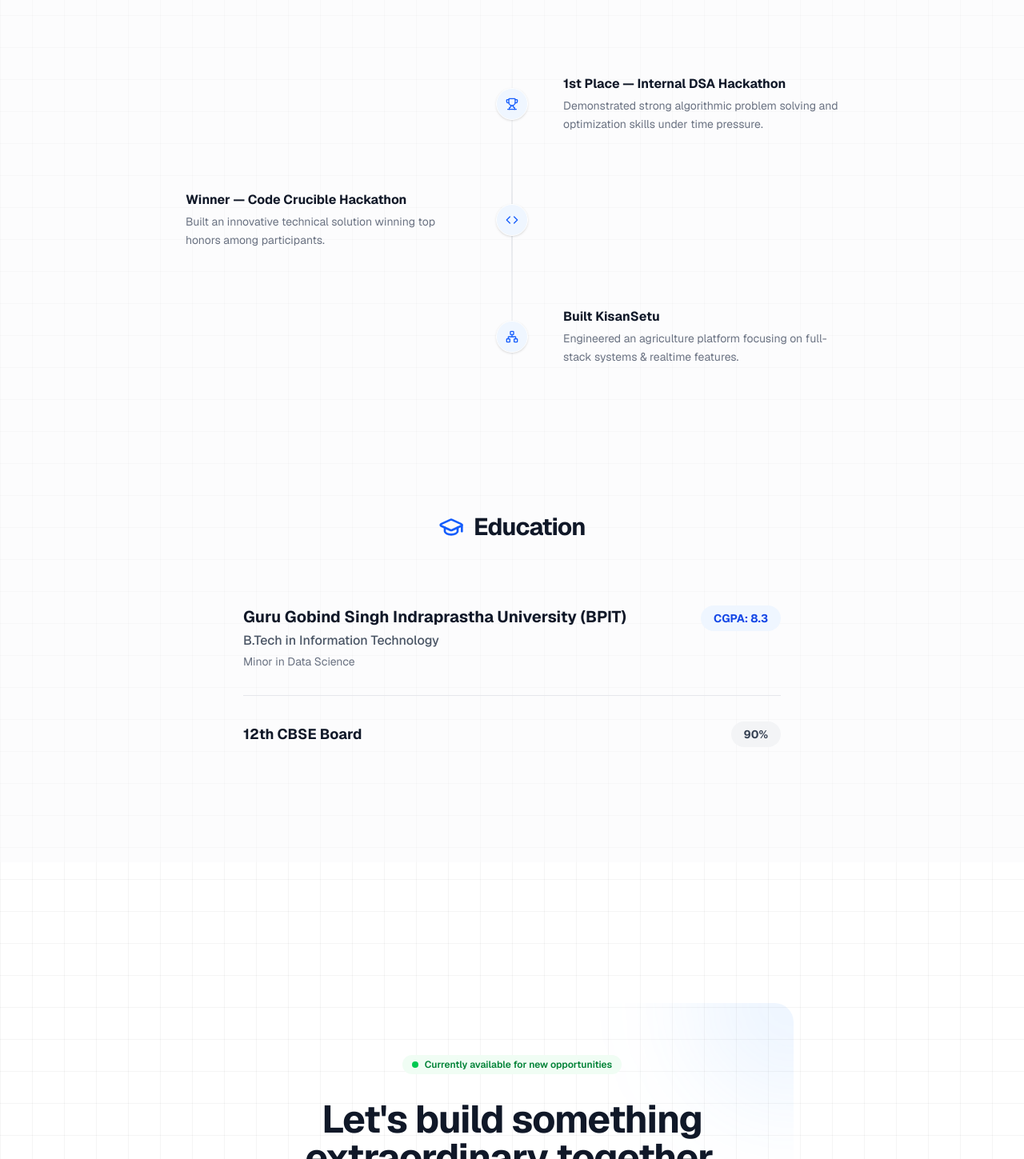
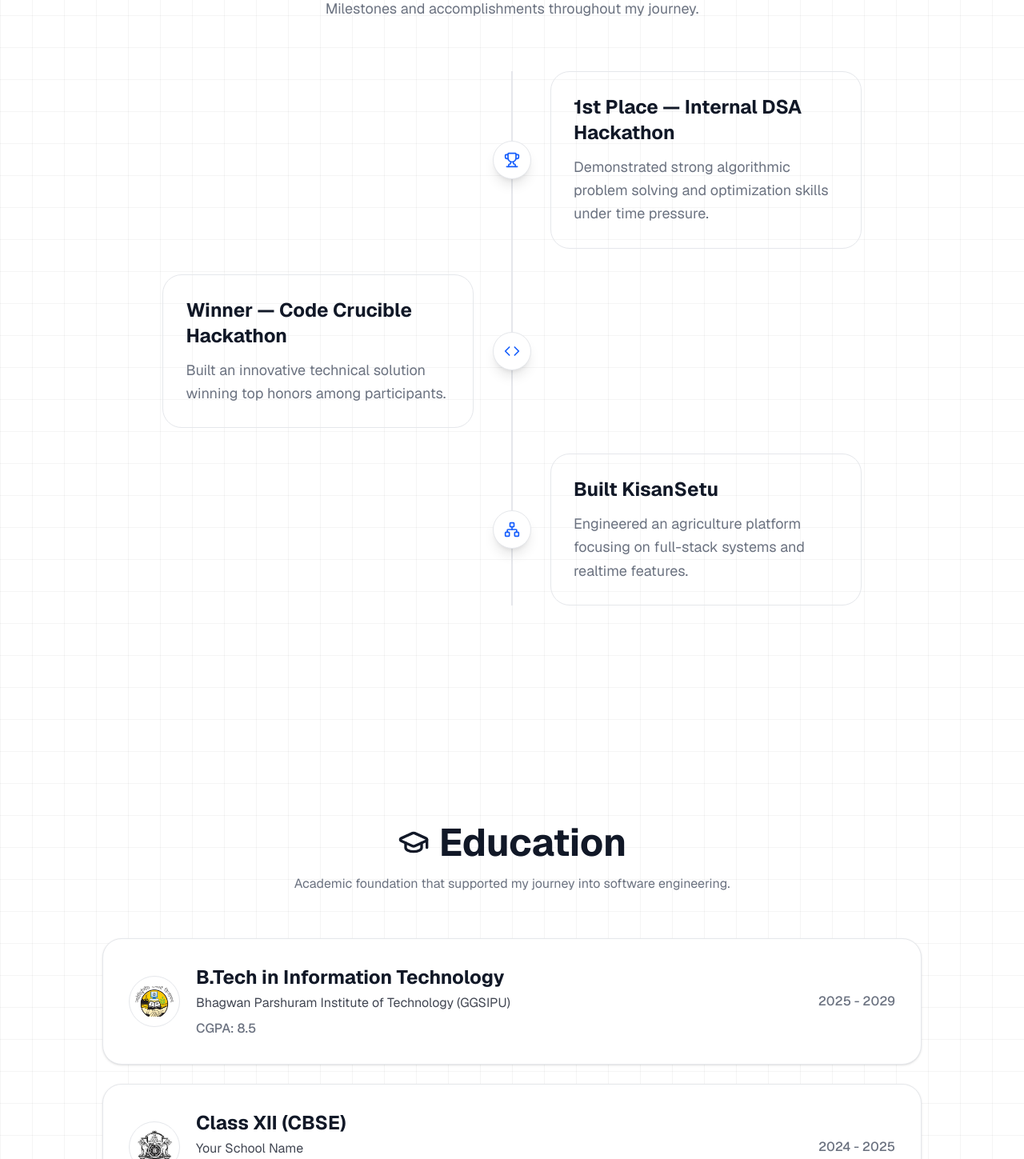
Before and after one commit to Hardik12244/Portfolio, a Next.js app: page / in a window 1280 px wide. Shown: the part 4461-5910 px from the top of the page at 80% size. Built offline with nearby package versions, Linux system fonts and the light colour scheme.

Commit message:
-education section updated

```diff
--- a/src/app/page.tsx
+++ b/src/app/page.tsx
@@ -16,11 +16,8 @@ export default function Home() {
         <TechStack />
         <Projects />
         <GithubGraph />
-
-        <div className="bg-gray-50/50 py-12">
           <Achievements />
           <Education />
-        </div>
         <Contact />
       </main>
     </>
--- a/src/components/sections/Achievements.tsx
+++ b/src/components/sections/Achievements.tsx
@@ -16,37 +16,58 @@ const achievements = [
   },
   {
     title: "Built KisanSetu",
-    desc: "Engineered an agriculture platform focusing on full-stack systems & realtime features.",
+    desc: "Engineered an agriculture platform focusing on full-stack systems and realtime features.",
     icon: Network,
   },
 ];
 
 export default function Achievements() {
   return (
-    <section className="py-24 px-4 max-w-4xl mx-auto">
+    <section className="py-24 px-4 max-w-5xl mx-auto">
       <div className="text-center mb-16">
-        <h2 className="text-3xl md:text-4xl font-bold tracking-tight text-gray-900">
+        <h2 className="text-4xl md:text-5xl font-bold tracking-tight text-[var(--foreground)]">
           Achievements
         </h2>
+
+        <p className="mt-4 text-lg text-[var(--muted)]">
+          Milestones and accomplishments throughout my journey.
+        </p>
       </div>
 
-      <div className="space-y-6 relative before:absolute before:inset-0 before:ml-5 before:-translate-x-px md:before:mx-auto md:before:translate-x-0 before:h-full before:w-0.5 before:bg-gradient-to-b before:from-transparent before:via-gray-200 before:to-transparent">
+      <div className="space-y-8 relative before:absolute before:inset-0 before:ml-5 before:-translate-x-px md:before:mx-auto md:before:translate-x-0 before:h-full before:w-[2px] before:bg-[var(--border)]">
         {achievements.map((item, index) => (
           <motion.div
             key={index}
-            initial={{ opacity: 0, y: 20 }}
+            initial={{ opacity: 0, y: 25 }}
             whileInView={{ opacity: 1, y: 0 }}
             viewport={{ once: true, margin: "-50px" }}
-            transition={{ duration: 0.5, delay: index * 0.1 }}
-            className="relative flex items-center justify-between md:justify-normal md:odd:flex-row-reverse group is-active"
+            transition={{ duration: 0.5, delay: index * 0.12 }}
+            className="relative flex items-center justify-between md:justify-normal md:odd:flex-row-reverse group"
           >
-            <div className="flex items-center justify-center w-10 h-10 rounded-full border border-white bg-blue-50 text-blue-600 shadow shrink-0 md:order-1 md:group-odd:-translate-x-1/2 md:group-even:translate-x-1/2 z-10">
-              <item.icon className="w-4 h-4" />
+            <div className="flex items-center justify-center w-12 h-12 rounded-full border border-[var(--border)] bg-[var(--background)] text-blue-600 shadow-lg shrink-0 md:order-1 md:group-odd:-translate-x-1/2 md:group-even:translate-x-1/2 z-10">
+              <item.icon className="w-5 h-5" />
             </div>
 
-            <div className="w-[calc(100%-4rem)] md:w-[calc(50%-2.5rem)] glass p-6 rounded-2xl hover:-translate-y-1 transition-transform">
-              <h3 className="font-bold text-gray-900 mb-1">{item.title}</h3>
-              <p className="text-sm text-gray-500 leading-relaxed">{item.desc}</p>
+            <div
+              className="
+                w-[calc(100%-4.5rem)]
+                md:w-[calc(50%-3rem)]
+                glass
+                p-7
+                rounded-3xl
+                border border-[var(--border)]
+                hover:-translate-y-1
+                hover:shadow-xl
+                transition-all
+              "
+            >
+              <h3 className="text-xl md:text-2xl font-bold text-[var(--foreground)] mb-3">
+                {item.title}
+              </h3>
+
+              <p className="text-base md:text-lg text-[var(--muted)] leading-relaxed">
+                {item.desc}
+              </p>
             </div>
           </motion.div>
         ))}
--- a/src/components/sections/Education.tsx
+++ b/src/components/sections/Education.tsx
@@ -2,45 +2,99 @@
 
 import { motion } from "framer-motion";
 import { GraduationCap } from "lucide-react";
+import Image from "next/image";
+
+const education = [
+  {
+    degree: "B.Tech in Information Technology",
+    institute: "Bhagwan Parshuram Institute of Technology (GGSIPU)",
+    score: "CGPA: 8.5",
+    period: "2025 - 2029",
+    logo: "/bpit.png",
+  },
+  {
+    degree: "Class XII (CBSE)",
+    institute: "Your School Name",
+    score: "90%",
+    period: "2024 - 2025",
+    logo: "/school.jpg",
+  },
+];
 
 export default function Education() {
   return (
-    <section className="py-16 px-4 max-w-3xl mx-auto">
-      <div className="text-center mb-12">
-        <h2 className="text-3xl font-bold tracking-tight text-gray-900 flex items-center justify-center gap-3">
-          <GraduationCap className="w-8 h-8 text-blue-600" /> Education
+    <section className="py-24 px-4">
+      <div className="max-w-5xl mx-auto">
+        <div className="text-center mb-14">
+          <h2 className="text-4xl md:text-5xl font-bold text-[var(--foreground)] flex items-center justify-center gap-3">
+            <GraduationCap className="w-10 h-10" />
+            Education
           </h2>
+
+          <p className="mt-4 text-[var(--muted)]">
+            Academic foundation that supported my journey into software
+            engineering.
+          </p>
         </div>
 
+        <div className="space-y-6">
+          {education.map((item, index) => (
             <motion.div
-        initial={{ opacity: 0, y: 20 }}
+              key={item.degree}
+              initial={{ opacity: 0, y: 30 }}
               whileInView={{ opacity: 1, y: 0 }}
               viewport={{ once: true }}
-        transition={{ duration: 0.5 }}
-        className="glass p-8 rounded-3xl space-y-8"
+              transition={{
+                delay: index * 0.1,
+                duration: 0.5,
+              }}
+              whileHover={{
+                y: -4,
+              }}
+              className="
+                border border-[var(--border)]
+                rounded-3xl
+                p-6 md:p-8
+                bg-[var(--background)]
+                shadow-sm
+                transition-all
+              "
             >
-        <div className="flex justify-between items-start flex-col sm:flex-row gap-4">
+              <div className="flex flex-col md:flex-row md:items-center justify-between gap-6">
+                <div className="flex items-center gap-5">
+                  <div className="w-16 h-16 rounded-full border border-[var(--border)] flex items-center justify-center overflow-hidden bg-white">
+                    <Image
+                      src={item.logo}
+                      alt={item.institute}
+                      width={48}
+                      height={48}
+                      className="object-contain"
+                    />
+                  </div>
+
                   <div>
-            <h3 className="text-xl font-bold text-gray-900">Guru Gobind Singh Indraprastha University (BPIT)</h3>
-            <p className="text-gray-600 font-medium mt-1">B.Tech in Information Technology</p>
-            <p className="text-sm text-gray-500 mt-1">Minor in Data Science</p>
-          </div>
-          <div className="px-4 py-1.5 bg-blue-50 text-blue-700 font-bold rounded-full text-sm">
-            CGPA: 8.3
+                    <h3 className="text-xl md:text-2xl font-bold text-[var(--foreground)]">
+                      {item.degree}
+                    </h3>
+
+                    <p className="text-[var(--foreground)]/80 mt-1">
+                      {item.institute}
+                    </p>
+
+                    <p className="mt-2 text-[var(--muted)] font-medium">
+                      {item.score}
+                    </p>
                   </div>
                 </div>
 
-        <div className="w-full h-px bg-gray-200" />
-
-        <div className="flex justify-between items-center flex-col sm:flex-row gap-4">
-          <div>
-            <h3 className="text-lg font-bold text-gray-900">12th CBSE Board</h3>
-          </div>
-          <div className="px-4 py-1.5 bg-gray-100 text-gray-700 font-bold rounded-full text-sm">
-            90%
+                <div className="text-[var(--muted)] font-medium md:text-right">
+                  {item.period}
                 </div>
               </div>
             </motion.div>
+          ))}
+        </div>
+      </div>
     </section>
   );
 }
--- a/src/components/sections/GithubGraph.tsx
+++ b/src/components/sections/GithubGraph.tsx
@@ -1,29 +1,49 @@
 "use client";
 
-import {GitHubCalendar} from "react-github-calendar";
+import { GitHubCalendar } from "react-github-calendar";
+import { useTheme } from "next-themes";
 
 export default function GithubGraph() {
+    const { theme } = useTheme();
+
     return (
         <section className="py-24">
             <div className="max-w-5xl mx-auto">
-                <h2 className="text-3xl font-bold text-center mb-10">
+                <h2 className="text-3xl font-bold text-center mb-10 text-[var(--foreground)]">
                     GitHub Activity
                 </h2>
 
-                <div className="overflow-x-auto mx-auto rounded-2xl border border-[var(--border)] bg-[var(--surface)] p-6">
+                <div className="overflow-x-auto rounded-3xl border border-[var(--border)] bg-[var(--surface)] p-8">
+                    <div className="min-w-[900px]">
+
+
                         <GitHubCalendar
                             username="Hardik12244"
+                            colorScheme={theme === "dark" ? "dark" : "light"}
                             theme={{
-  light: ["#ebedf0", "#e7c3c3", "#c98787", "#a85f5f", "#8b4545"],
-  dark: ["#161b22", "#8b4545", "#a85f5f", "#c98787", "#ddb2b2"],
+                                light: [
+                                    "#ebedf0",
+                                    "#e7c3c3",
+                                    "#c98787",
+                                    "#a85f5f",
+                                    "#8b4545",
+                                ],
+                                dark: [
+                                    "#2a2a2a",
+                                    "#8b4545",
+                                    "#a85f5f",
+                                    "#c98787",
+                                    "#ddb2b2",
+                                ],
                             }}
-                        colorScheme="light"
-                        blockSize={12}
+                            blockSize={13}
                             blockMargin={5}
                             fontSize={14}
                             className="mx-auto"
                         />
                     </div>
+
+                </div>
             </div>
         </section>
     );
```
Also changed, not shown: public/bpit.png (added), public/school.jpg (added). Lines whose indentation alone changed are shown as unchanged.
